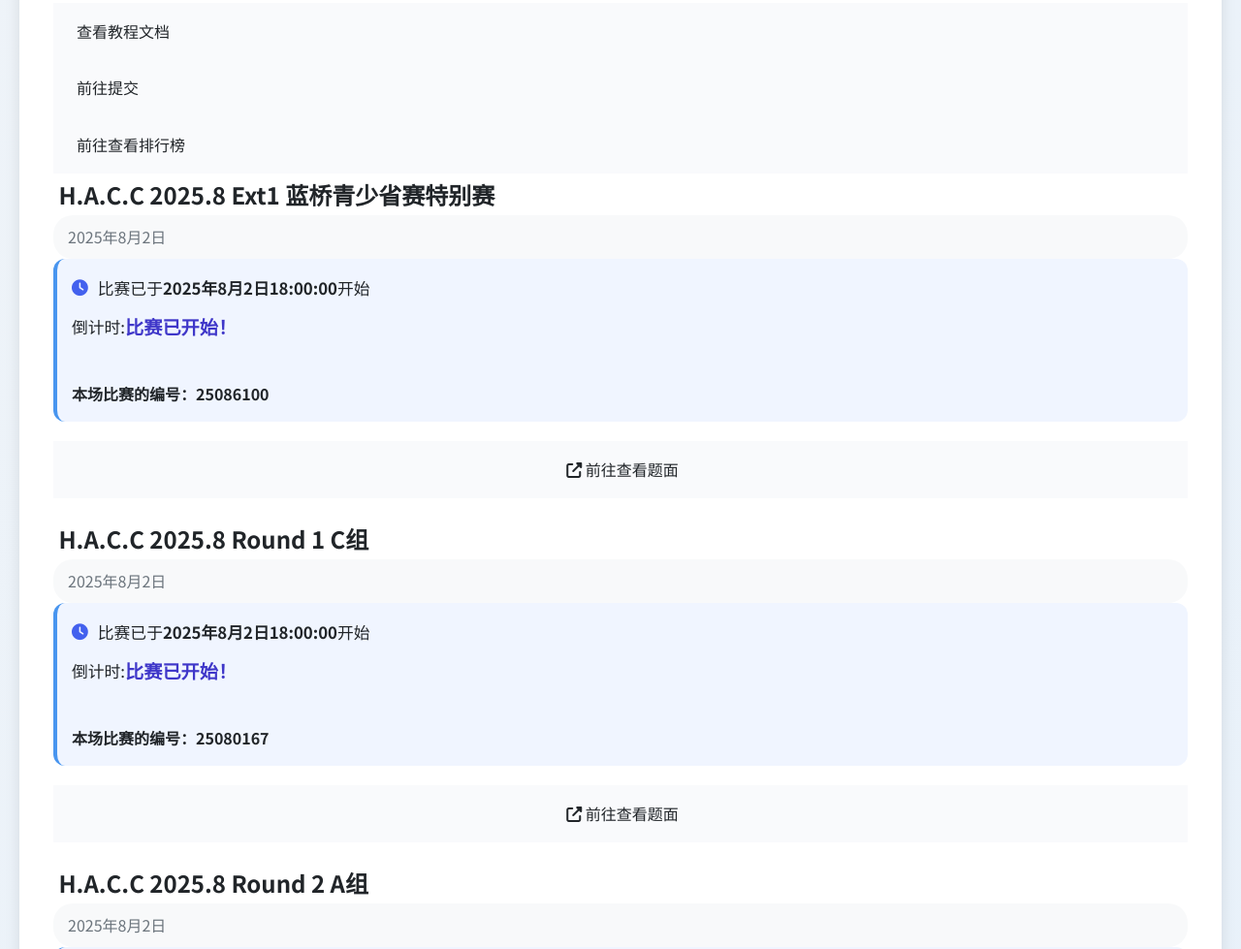
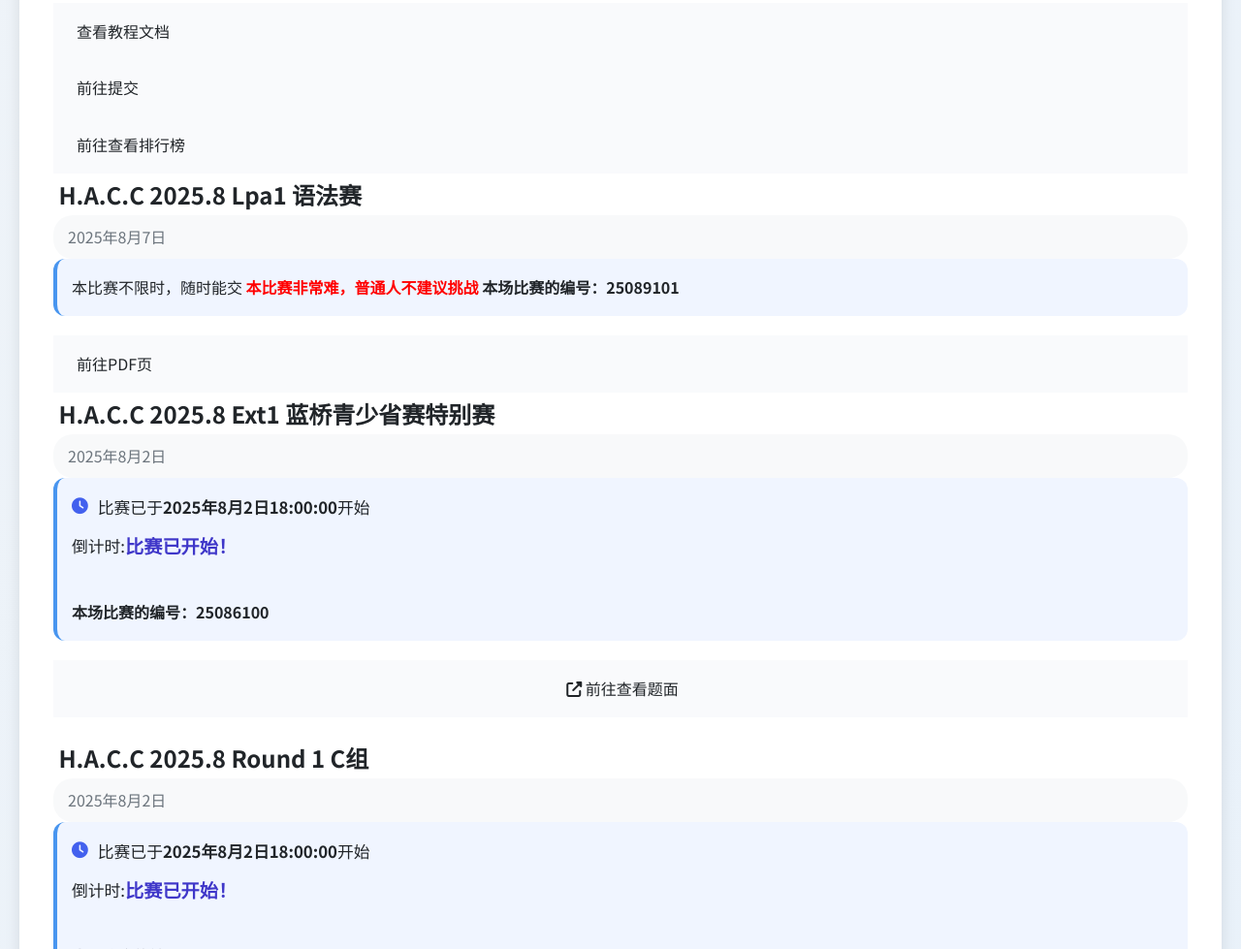
Before and after one commit to haccsite/haccsite.github.io, a plain HTML site: page index.html in a window 1280 px wide. Shown: the part 781-1760 px from the top of the page at 97% size. Drawn offline with Linux system fonts and the light colour scheme.

Commit message:
Update index.html

```diff
--- a/index.html
+++ b/index.html
@@ -701,6 +701,17 @@
                     <a href="rank.html" target="_blank">前往查看排行榜</a>
                 </div>
 
+                <div class="note-content">
+                    <h2><i class="fab fa-a301"></i> H.A.C.C 2025.8 Lpa1 语法赛</h2>
+                    <div class="date">2025年8月7日</div>
+                    <div id="contest-status">
+                        本比赛不限时，随时能交
+                        <strong style="color:red">本比赛非常难，普通人不建议挑战</strong>
+                        <strong>本场比赛的编号：25089101</strong>
+                    </div>
+                    <a href="./[H.A.C.C 2025.8 lpa1]语法赛(1).pdf" target="_blank">前往PDF页</a>
+                </div>
+
                 <!-- 修改第四个比赛 -->
                 <div class="note-content">
                     <h2><i class="fab fa-a301"></i> H.A.C.C 2025.8 Ext1 蓝桥青少省赛特别赛</h2>
@@ -951,4 +962,5 @@
         });
     </script>
 </body>
+
 </html>
```
